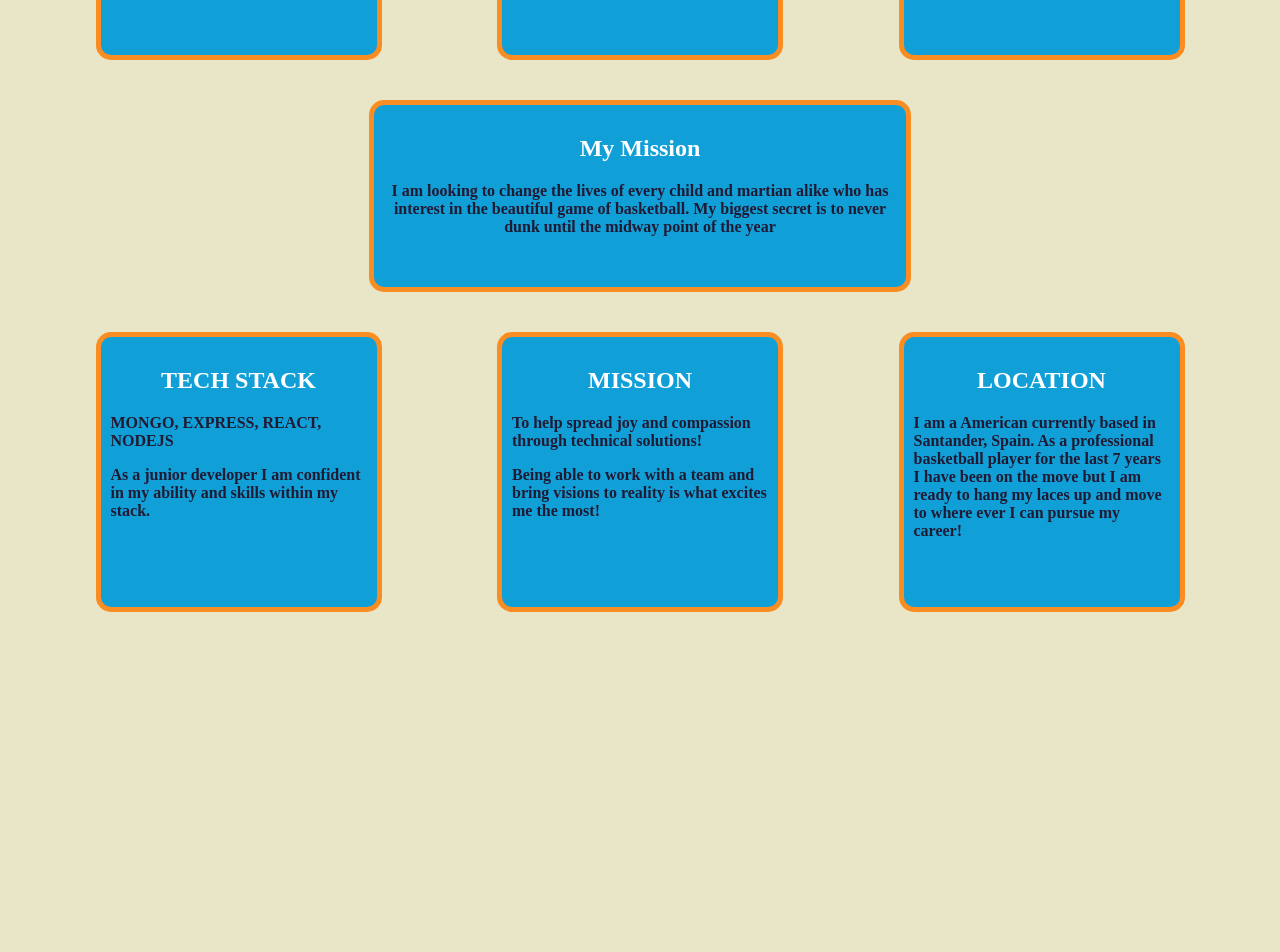
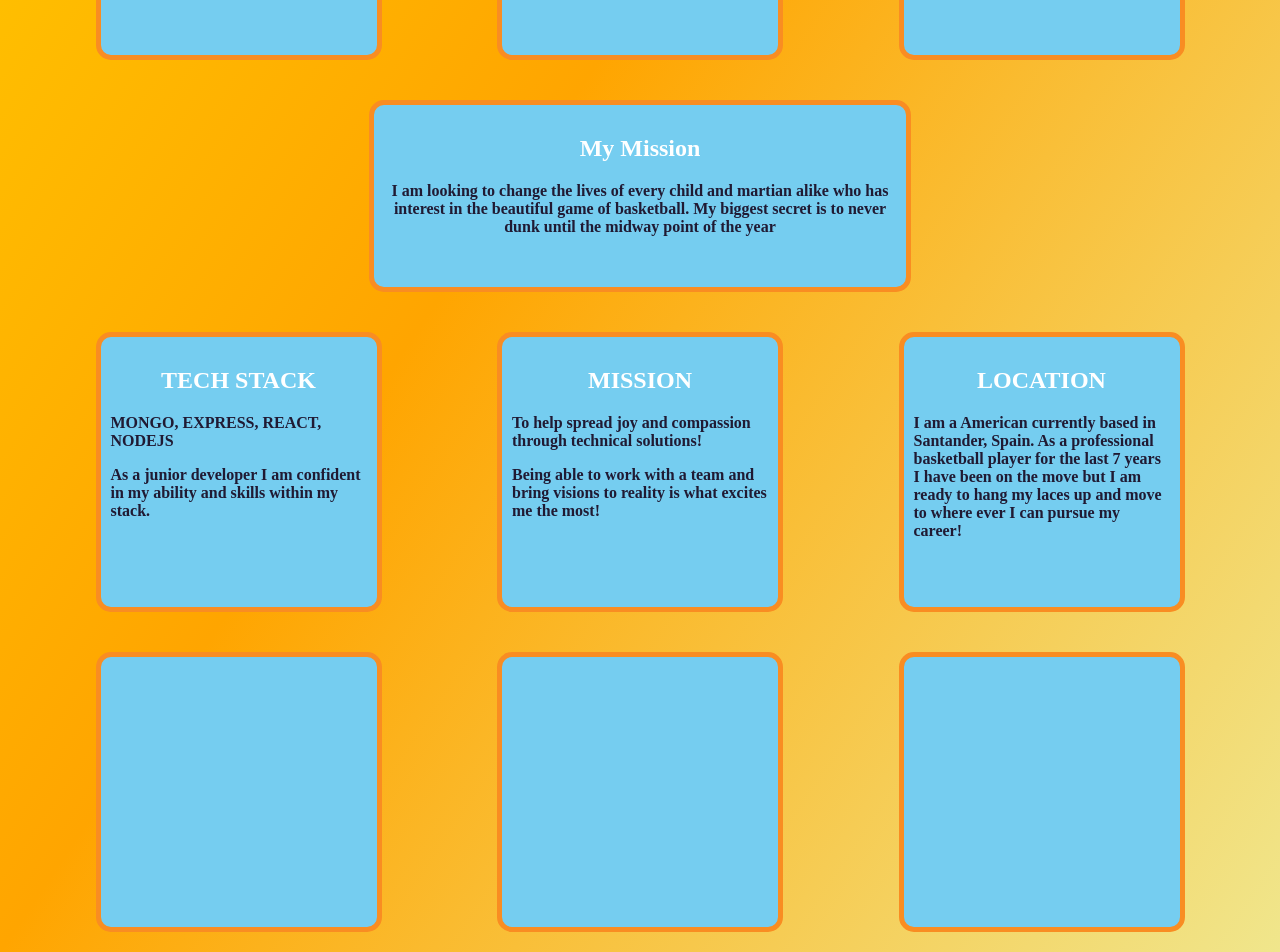
Before and after one commit to ksherm45/ryans-site, a React (Create React App) app: page / in a window 1280 px wide. Shown: the part 954-1906 px from the top of the page. Before the commit the page ends 1586 px from the top, so only its background shows below. Built offline with nearby package versions, Linux system fonts and the light colour scheme.

Commit message:
last update before transferring to single page sticky

```diff
--- a/src/App.css
+++ b/src/App.css
@@ -1,6 +1,6 @@
 body {
-
-  background-color: #e9e6c7;
+  height: vh 100%;
+  background: linear-gradient(to bottom right, #FFD700, #FFA500, #F0E68C);
   color: #201a33;
 }
 h1{
@@ -17,7 +17,7 @@ p {
 
 
   display: flex; justify-content: center;
-  background-color:#119fd8;
+  background-color:#75cdf0;
   color: beige;
   height: 90px;
   width: 100%;
@@ -33,6 +33,15 @@ p {
 }
 
 .Control {
+  width: 100%;
+  height: auto;
+  display: flex;
+  flex-flow: row;
+  justify-content: space-evenly;
+
+}
+
+.training {
   width: 100%;
   height: auto;
   display: flex;
@@ -56,7 +65,7 @@ padding-top: 10px;
 .box {
   height: 250px;
   width: 20%;
-  background-color:#119fd8;
+  background-color:#75cdf0;
   margin: 20px;
   border-radius: 15px;
   padding: 10px;
@@ -73,7 +82,7 @@ padding-top: 10px;
 .box2 {
   height: 20.2vh;
   width: 40%;
-  background-color:#119fd8;
+  background-color:#75cdf0;
   margin: 20px;
   border-radius: 15px;
   padding: 10px;
--- a/src/pages/HomePage/HomePage.jsx
+++ b/src/pages/HomePage/HomePage.jsx
@@ -7,13 +7,13 @@ function Homepage() {
     <h1 className='Homepage'> </h1>
       <div className='Profile'> <img src={RyanHeadshot} height={320} width={250}  alt = 'Profile Pic'/></div>
 
-<section className='Control'>
+<section className='Control' id='intro'>
     <div className='box2'>
       <h1>INTRO</h1>
       <p>I am looking to change the lives of every child and martian alike who has interest in the beautiful game of basketball. My biggest secret is to never dunk until the midway point of the year</p>
     </div>
 </section>
-<section className='Control'>
+<section className='Control' id='info'>
 
         <div className='box'>
         <h1> STREET CRED </h1>
@@ -60,6 +60,14 @@ function Homepage() {
         <p>I am a American currently based in Santander, Spain. As a professional basketball player for the last 7 years I have been on the move but I am ready to hang my laces up and move to where ever I can pursue my career!</p>
         </div>
 
+</section>
+
+<section className='Control' id='training'>
+
+  <div className='box'></div>
+  <div className='box'></div>
+
+  <div className='box'></div>
 
 </section>
 
```
